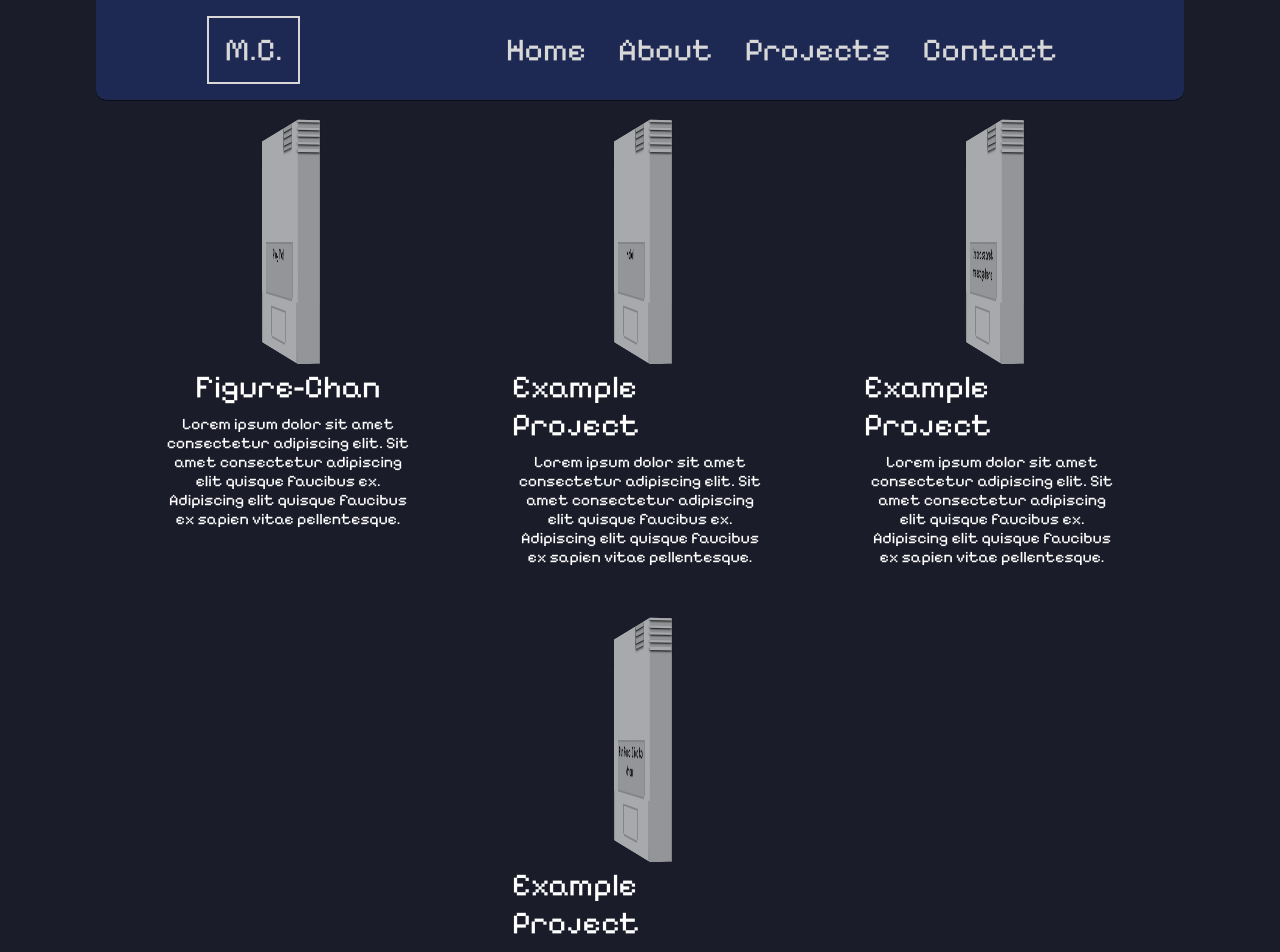
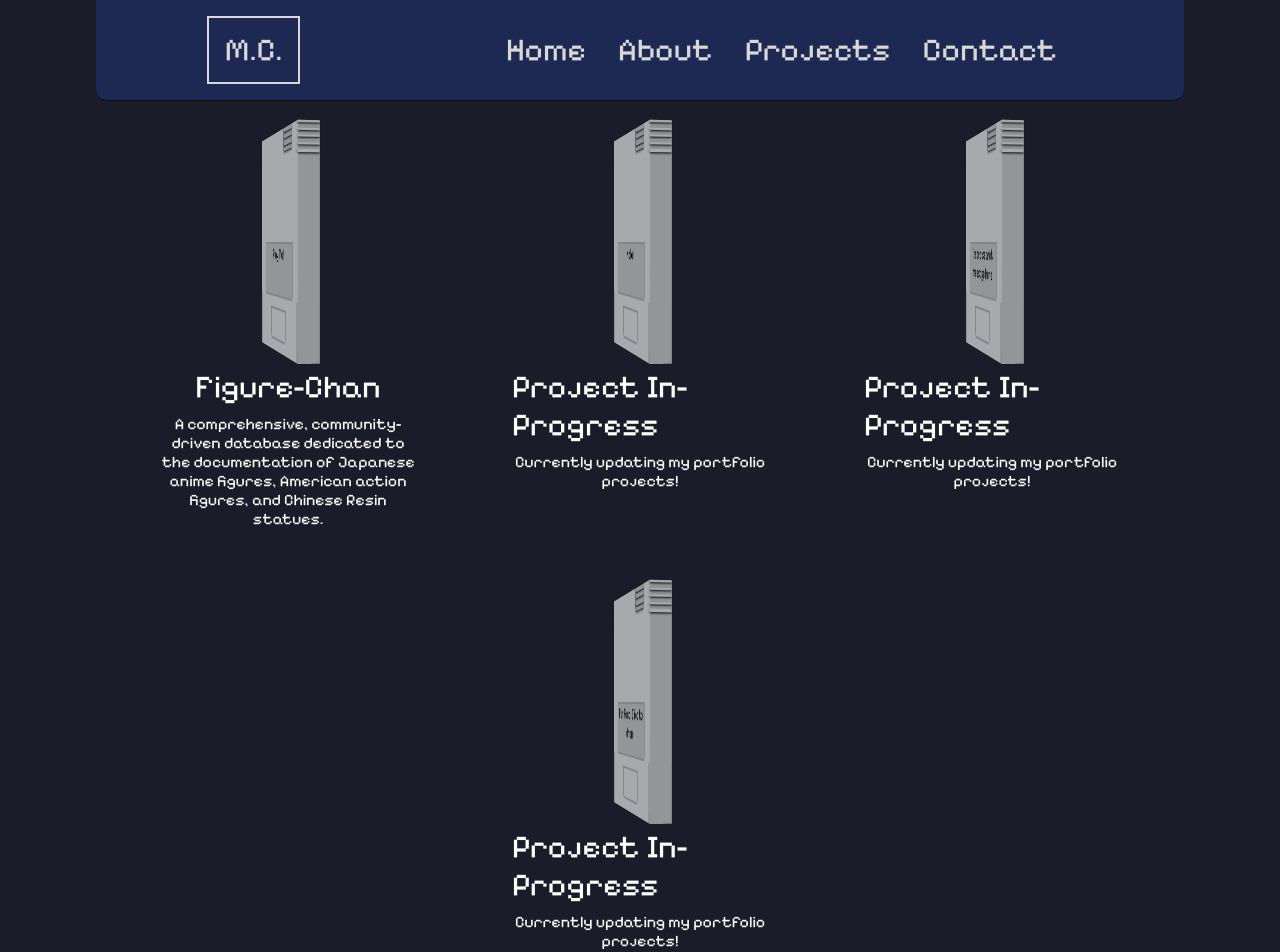
Before and after one commit to mcabrera108/new-portfolio-website, a React (Vite) app: page /projects in a window 1280 px wide. Shown: the top 952 px of the page. Built offline with nearby package versions, Linux system fonts and the light colour scheme; grey boxes are pictures that could not be loaded.

Commit message:
Added Question mark label

```diff
--- a/src/components/layout/Cartridge.tsx
+++ b/src/components/layout/Cartridge.tsx
@@ -2,7 +2,9 @@ import style from "../../styles/_cartridge.module.scss";
 function Cartridge(props: {
   backLabelText: string;
   title: string;
+  projectDesc: string;
   projectLink: string;
+  labelUrl: string;
 }) {
   return (
     <div className={style.cartContainer}>
@@ -44,7 +46,12 @@ function Cartridge(props: {
               <figure className={`${style.leftindent}`}></figure>
               <figure className={`${style.rightindent}`}></figure>
               <figure className={`${style.triangleDown}`}></figure>
-              <figure className={`${style.label}`}></figure>
+              <figure
+                className={`${style.label}`}
+                style={{
+                  backgroundImage: `${props.labelUrl}`,
+                }}
+              ></figure>
             </figure>
             <figure className={`${style.back}`}>
               <figure className={`${style.base} ${style.tall}`}></figure>
@@ -133,11 +140,7 @@ function Cartridge(props: {
           title={`${props.title} Repo`}
         >
           <div className={style.cartTitle}>{props.title}</div>
-          <div className={style.cartSubTitle}>
-            Lorem ipsum dolor sit amet consectetur adipiscing elit. Sit amet
-            consectetur adipiscing elit quisque faucibus ex. Adipiscing elit
-            quisque faucibus ex sapien vitae pellentesque.
-          </div>
+          <div className={style.cartSubTitle}>{props.projectDesc}</div>
         </a>
       </div>
     </div>
--- a/src/pages/ProjectsPage.tsx
+++ b/src/pages/ProjectsPage.tsx
@@ -7,24 +7,34 @@ function ProjectsPage() {
         <Cartridge
           backLabelText={"Play Me!"}
           title={"Figure-Chan"}
+          labelUrl=""
+          projectDesc={
+            "A comprehensive, community-driven database dedicated to the documentation of Japanese anime figures, American action figures, and Chinese Resin statues."
+          }
           projectLink={"https://github.com/mcabrera108/figure-chan"}
         />
 
         <Cartridge
           backLabelText={"Hello!"}
-          title={"Example Project"}
+          title={"Project In-Progress"}
+          projectDesc={"Currently updating my portfolio projects!"}
+          labelUrl="url(https://i.imgur.com/cFeTQdO.jpeg)"
           projectLink="https://github.com/mcabrera108"
         />
 
         <Cartridge
           backLabelText={"Insert secret message here"}
-          title={"Example Project"}
+          title={"Project In-Progress"}
+          projectDesc={"Currently updating my portfolio projects!"}
+          labelUrl="url(https://i.imgur.com/cFeTQdO.jpeg)"
           projectLink="https://github.com/mcabrera108"
         />
 
         <Cartridge
           backLabelText={"Fun Fact: I like to draw!"}
-          title={"Example Project"}
+          title={"Project In-Progress"}
+          projectDesc={"Currently updating my portfolio projects!"}
+          labelUrl="url(https://i.imgur.com/cFeTQdO.jpeg)"
           projectLink="https://github.com/mcabrera108"
         />
       </div>
--- a/src/styles/_cartridge.module.scss
+++ b/src/styles/_cartridge.module.scss
@@ -327,15 +327,6 @@ figure {
   .twentytwo {
     top: 10% + 15% / 9 * 48.25;
   }
-
-  // }
-
-  // // extra display css
-  // body,
-  // html {
-  //   margin: 0;
-  //   height: 100%;
-  //   text-align: center;
 }
 .cartContainer a {
   text-decoration: none;
@@ -414,10 +405,6 @@ figure {
     transform: rotateY(360deg);
   }
 }
-
-customize catridge label .label {
-  background-image: url("http://pre08.deviantart.net/d867/th/pre/i/2012/114/a/9/pokemon_yellow_cover_art_by_comunello76-d4xfrr5.png");
-}
 @media screen and (max-width: 320px) {
   .cartContainer {
     width: 100%;
```
